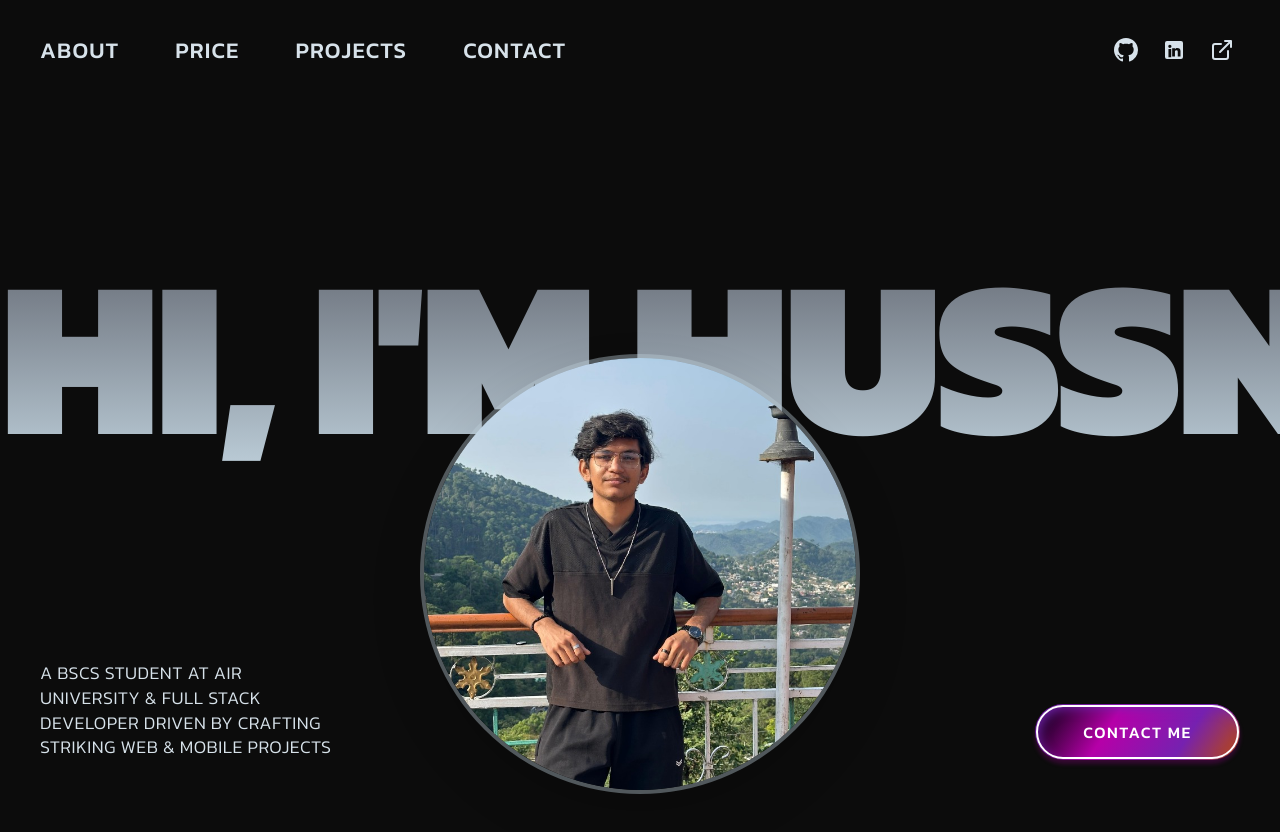
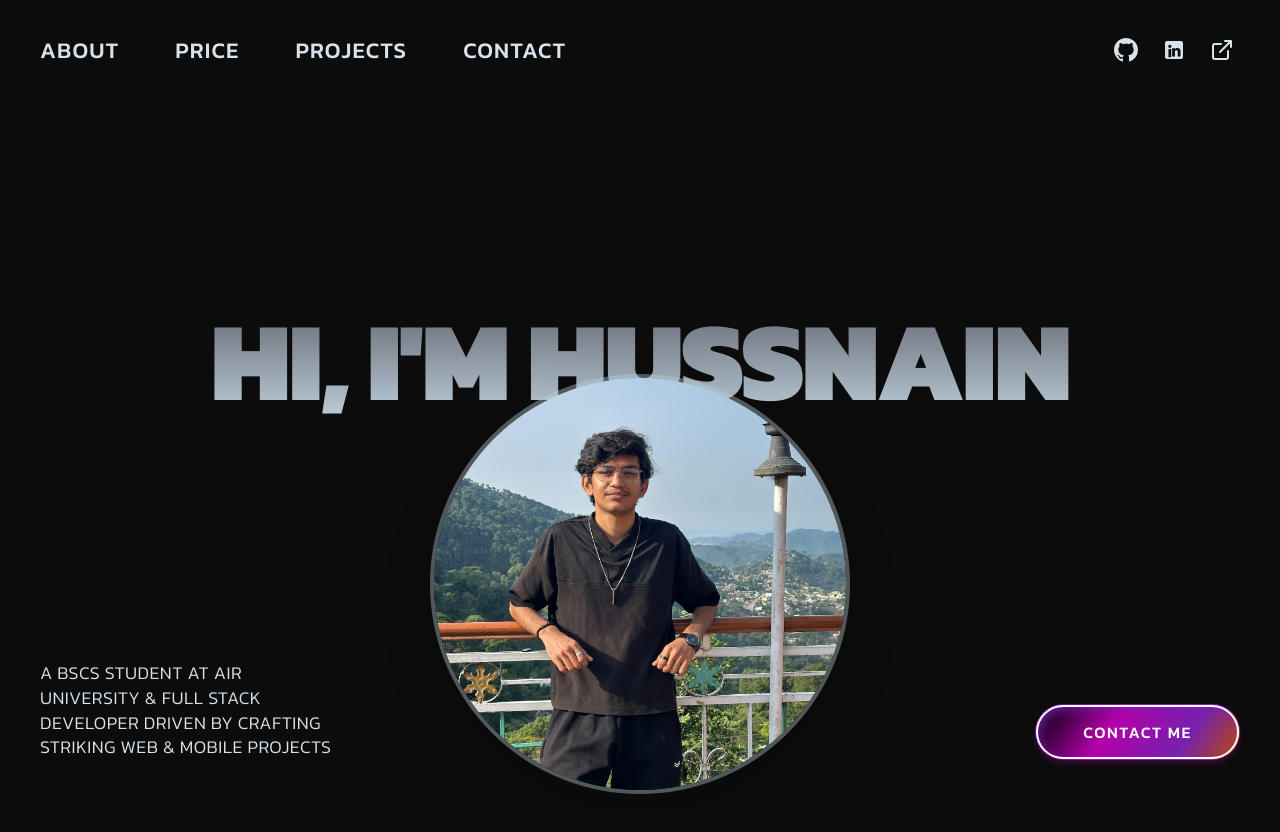
Before and after one commit to hussnainahmedd/My-POrtfolio, a React (Vite) app: page / in a window 1280 px wide. Shown: the top 832 px of the page. Built offline with nearby package versions, Linux system fonts and the light colour scheme.

Commit message:
Fix Hero heading text clamp scaling so full name HI, I'M HUSSNAIN fits across all screen sizes without truncation

```diff
--- a/src/components/HeroSection.tsx
+++ b/src/components/HeroSection.tsx
@@ -41,7 +41,7 @@ export const HeroSection: React.FC = () => {
             </a>
             <a
               href="#contact"
-              onClick={(e) => { e.preventDefault(); scrollToSection('about'); }}
+              onClick={(e) => { e.preventDefault(); scrollToSection('contact'); }}
               className="text-[#D7E2EA] font-medium uppercase tracking-wider text-sm md:text-lg lg:text-[1.4rem] transition-opacity duration-200 hover:opacity-70"
             >
               Contact
@@ -87,16 +87,19 @@ export const HeroSection: React.FC = () => {
         </nav>
       </FadeIn>
 
-      {/* Hero Heading */}
-      <div className="w-full overflow-hidden text-center z-0">
+      {/* Hero Heading (Perfectly scaled so "HI, I'M HUSSNAIN" fits on all screens) */}
+      <div className="w-full overflow-hidden text-center z-0 px-2 sm:px-4">
         <FadeIn delay={0.15} y={40}>
-          <h1 className="hero-heading font-black uppercase tracking-tight leading-none whitespace-nowrap w-full text-[14vw] sm:text-[15vw] md:text-[16vw] lg:text-[17.5vw] mt-6 sm:mt-4 md:-mt-5 select-none">
+          <h1
+            className="hero-heading font-black uppercase tracking-tight leading-none whitespace-nowrap w-full mt-4 sm:mt-2 md:-mt-2 select-none"
+            style={{ fontSize: 'clamp(1.8rem, 8.8vw, 11rem)' }}
+          >
             Hi, i&apos;m hussnain
           </h1>
         </FadeIn>
       </div>
 
-      {/* Hero Portrait (Centered Absolutely with Hussnain's actual photo) */}
+      {/* Hero Portrait (Centered Absolutely with Hussnain's photo) */}
       <div className="absolute left-1/2 -translate-x-1/2 z-10 top-1/2 -translate-y-1/2 sm:top-auto sm:translate-y-0 sm:bottom-0 pointer-events-auto">
         <FadeIn delay={0.6} y={30}>
           <Magnet
@@ -108,7 +111,7 @@ export const HeroSection: React.FC = () => {
             <img
               src={hussnainPhoto}
               alt="Hussnain Ahmad"
-              className="w-[260px] sm:w-[320px] md:w-[380px] lg:w-[440px] aspect-square object-cover rounded-full border-4 border-[#BBCCD7]/40 drop-shadow-2xl select-none pointer-events-none"
+              className="w-[240px] sm:w-[300px] md:w-[360px] lg:w-[420px] aspect-square object-cover rounded-full border-4 border-[#BBCCD7]/40 drop-shadow-2xl select-none pointer-events-none"
             />
           </Magnet>
         </FadeIn>
```
